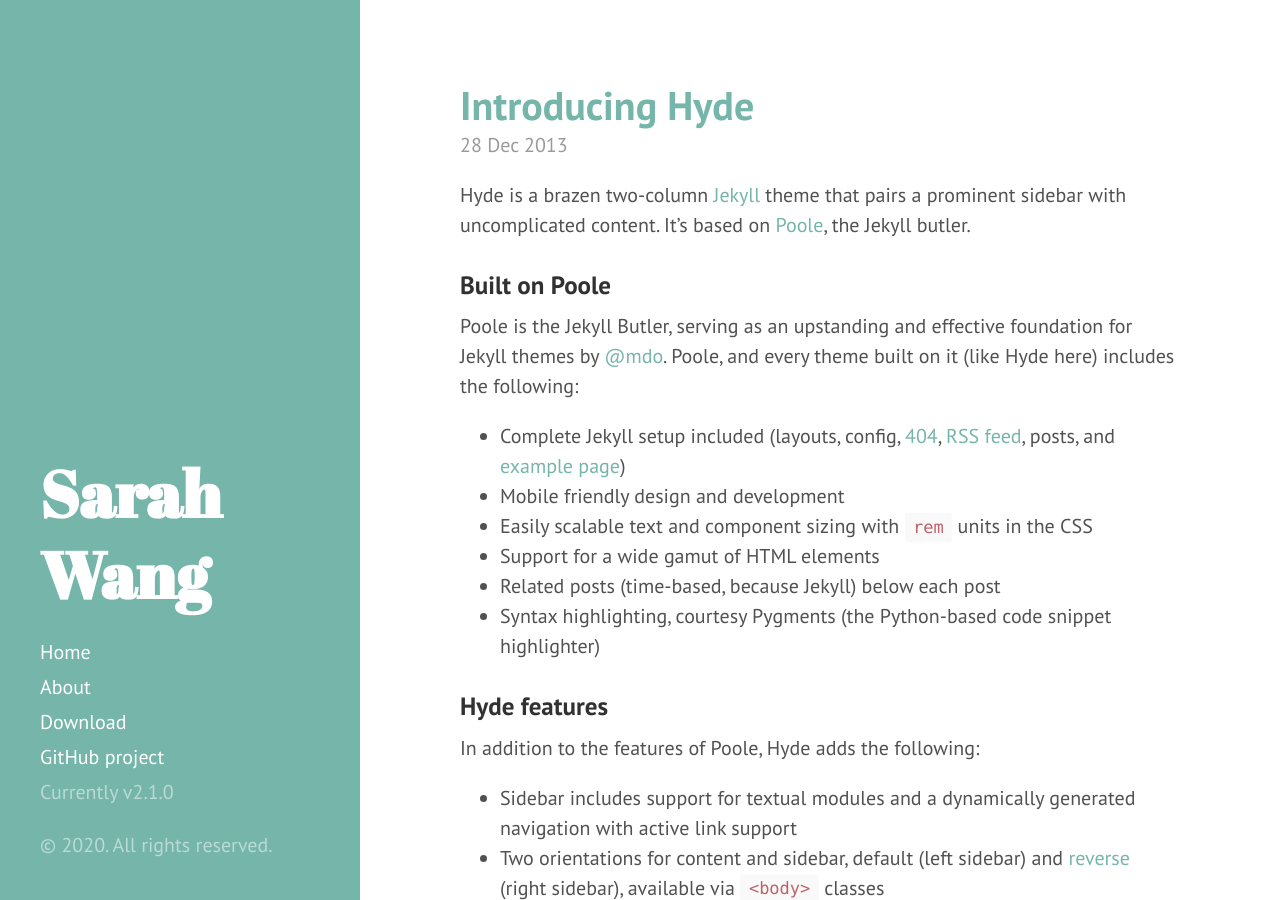
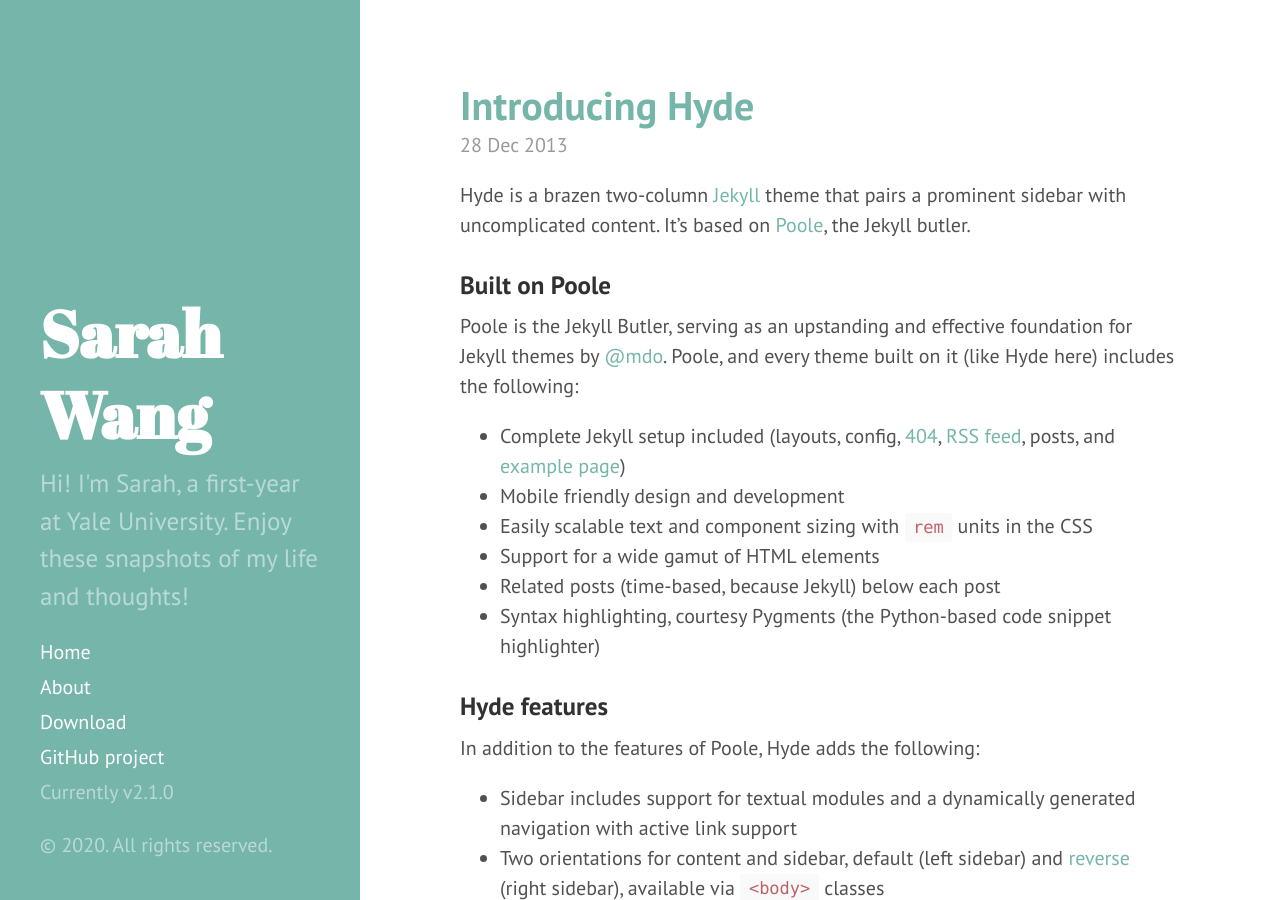
Before and after one commit to swang392/swang392.github.io, a Jekyll site: the page built from index.html, in a window 1280 px wide and 900 px high. Built offline with Jekyll 4.4.1, drawn with Linux system fonts in a browser that asks for light colours; Markdown is read by kramdown in place of the engine named in the settings; the list of posts is cut into pages by our own code; some of the changed lines change nothing that is shown.

Commit message:
Update _config.yml

```diff
--- a/_config.yml
+++ b/_config.yml
@@ -8,7 +8,7 @@
 # Setup
 title:            Sarah Wang
 tagline:          "hello :)"
-descriptio:       "Hi! I'm Sarah, a first-year at Yale University. Enjoy these snapshots of my life and thoughts!"
+description:       "Hi! I'm Sarah, a first-year at Yale University. Enjoy these snapshots of my life and thoughts!"
 url:              http://swang392.github.io/
 baseurl:          /
 
```
